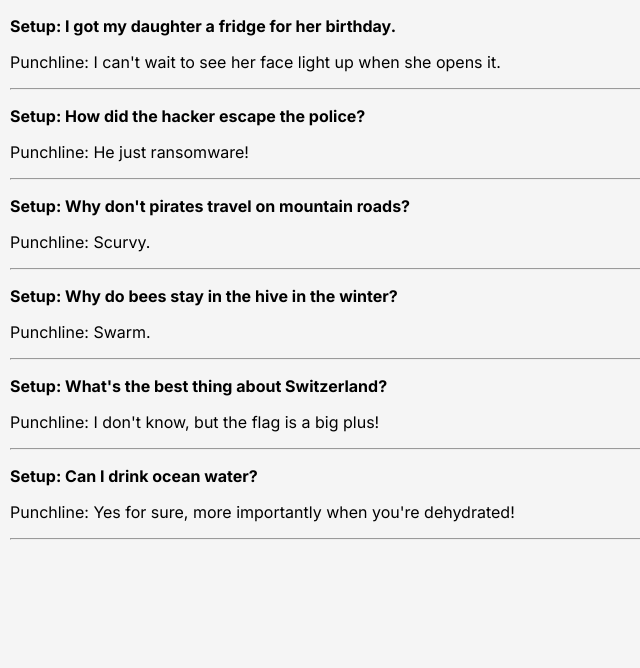
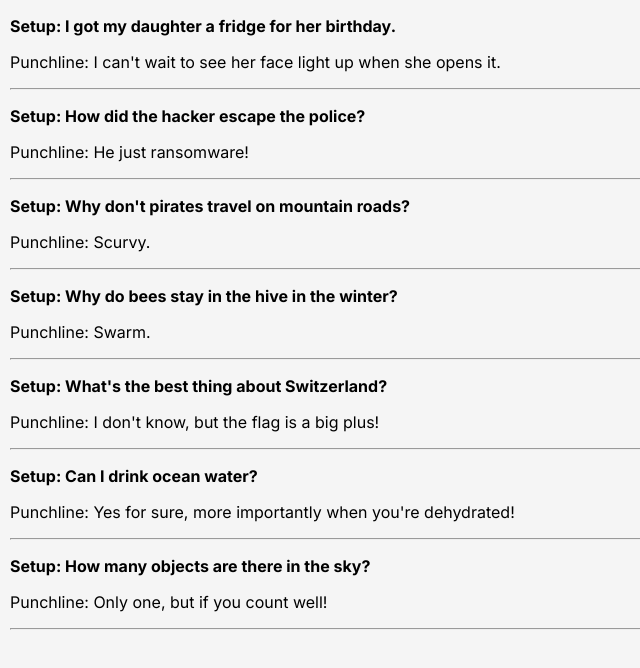
Before and after one commit to mudimurtala/BuildAndLearn, a React (Vite) app in the folder joke-react/: page / in a window 1280 px wide. Shown: the top 668 px of the page, without its empty margins (0-640 px from the left). Built offline with nearby package versions, Linux system fonts and the light colour scheme.

Commit message:
Add file

```diff
--- a/joke-react/jokesData.js
+++ b/joke-react/jokesData.js
@@ -22,5 +22,9 @@ export default [
     {
         setup: "Can I drink ocean water?",
         punchline: "Yes for sure, more importantly when you're dehydrated!"
+    },
+    {
+        setup: "How many objects are there in the sky?",
+        punchline: "Only one, but if you count well!"
     }
 ]
```
